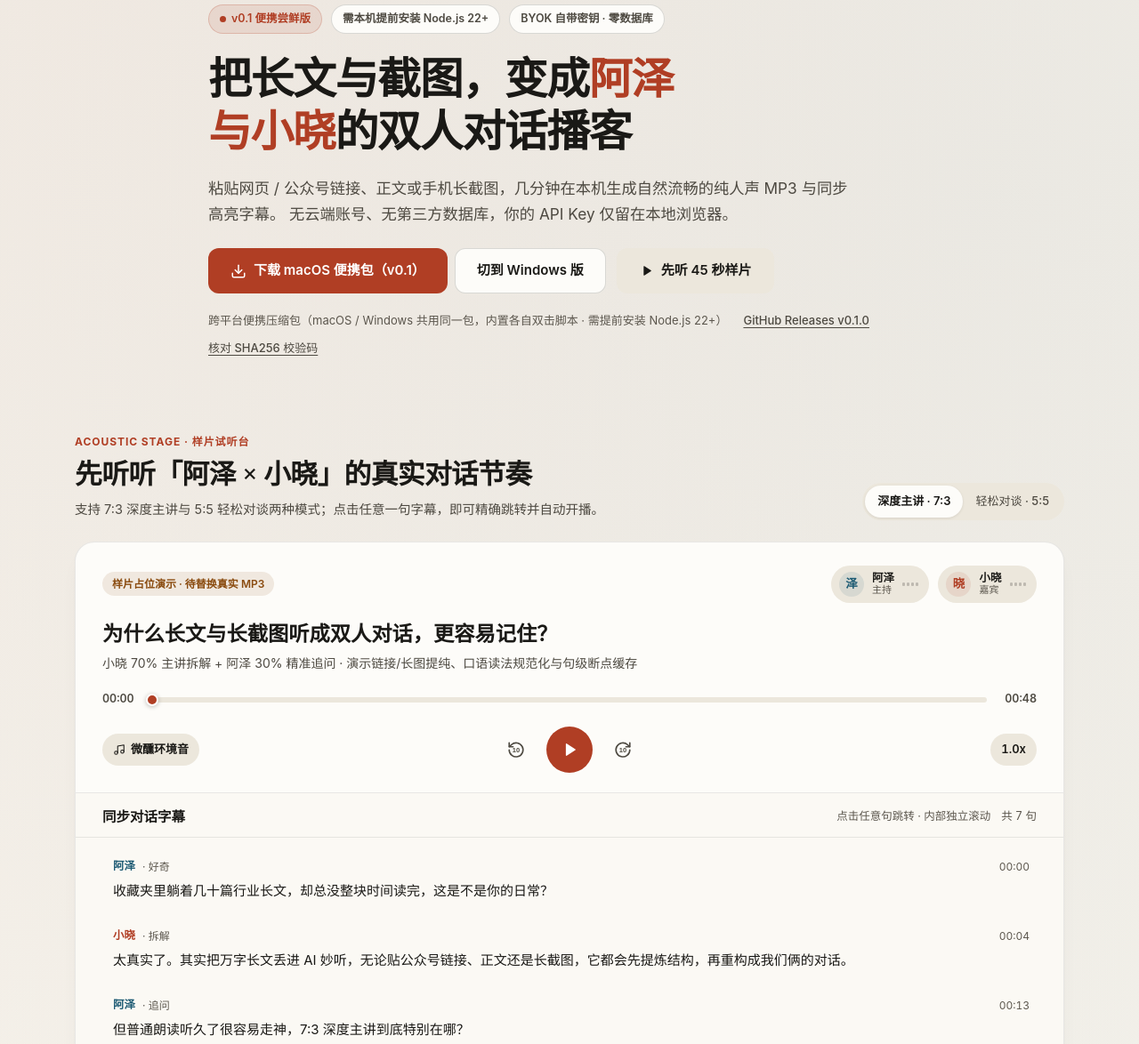
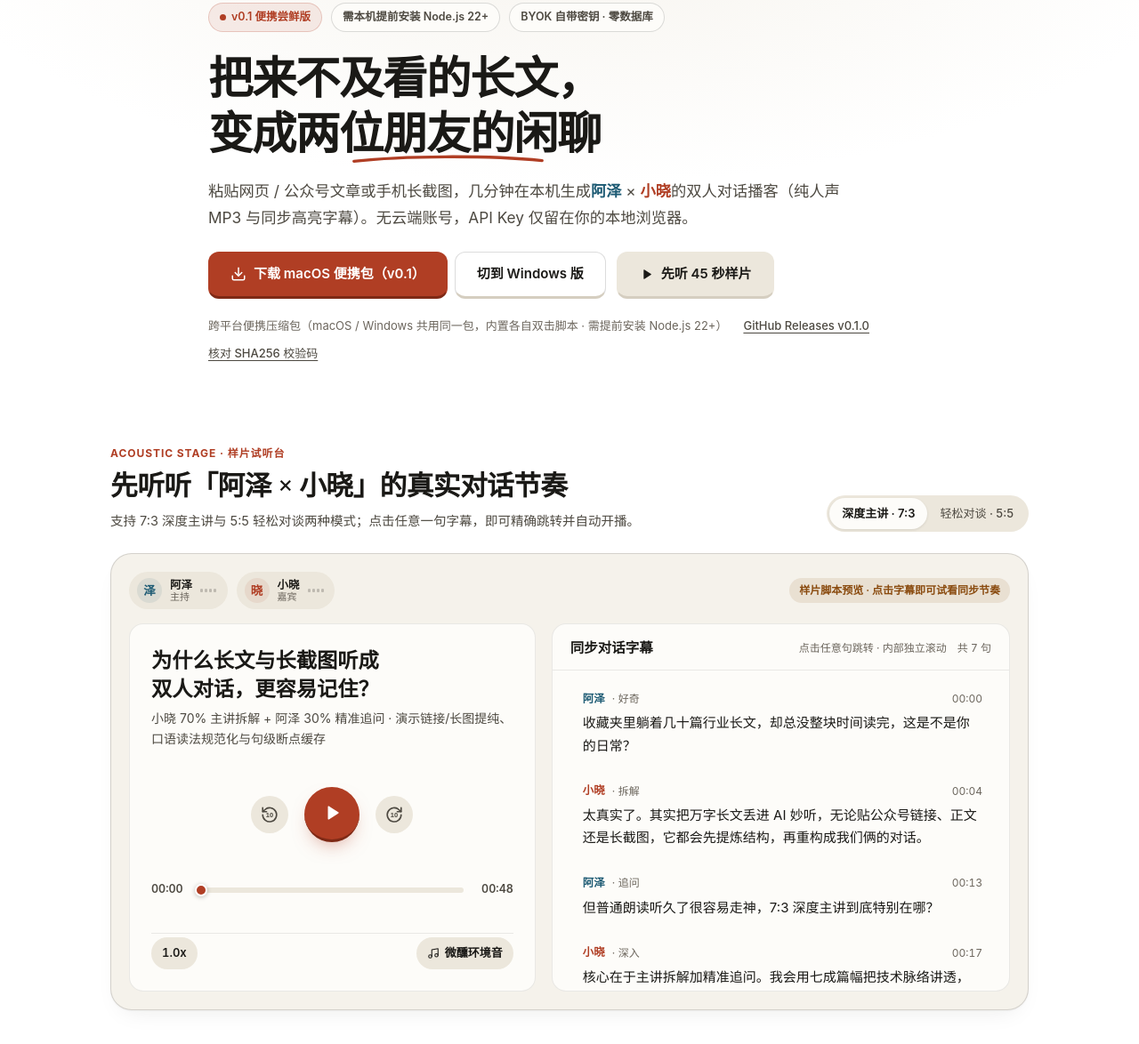
Before and after one commit to Alex-955/Podcast-Generator, a website: page website/index.html in a window 1280 px wide. Shown: the part 109-1283 px from the top of the page at 89% size. Drawn offline with Linux system fonts and the light colour scheme; no server answers.

Commit message:
polish(website): align outer-white inner-paper hierarchy, dual-column stage, and tactile buttons

```diff
--- a/website/index.html
+++ b/website/index.html
@@ -64,11 +64,13 @@
           <span class="pill-tag">BYOK 自带密钥 · 零数据库</span>
         </div>
 
-        <h1 class="hero-title">把长文与截图，变成<em>阿泽与小晓</em>的双人对话播客</h1>
+        <h1 class="hero-title">
+          把来不及看的长文，<br>
+          变成<span class="hero-underline-wrap">两位朋友的闲聊<svg class="hero-squiggle" viewBox="0 0 280 18" fill="none" aria-hidden="true"><path d="M4 12 C 74 4, 196 3, 276 11" stroke="currentColor" stroke-width="4.2" stroke-linecap="round"/></svg></span>
+        </h1>
 
         <p class="hero-subtitle">
-          粘贴网页 / 公众号链接、正文或手机长截图，几分钟在本机生成自然流畅的纯人声 MP3 与同步高亮字幕。
-          无云端账号、无第三方数据库，你的 API Key 仅留在本地浏览器。
+          粘贴网页 / 公众号文章或手机长截图，几分钟在本机生成<span class="hero-role-host">阿泽</span> × <span class="hero-role-guest">小晓</span>的双人对话播客（纯人声 MP3 与同步高亮字幕）。无云端账号，API Key 仅留在你的本地浏览器。
         </p>
 
         <div class="hero-actions">
@@ -118,10 +120,7 @@
         </div>
 
         <div class="stage-deck reveal" data-playing="false" data-speaker="none">
-          <div class="stage-top">
-            <div class="stage-status-row">
-              <span id="playerSourceBadge" class="source-badge">样片音频就绪</span>
-
+          <div class="stage-top-bar">
             <div class="speaker-pills" aria-label="双主播声部状态">
               <div id="speakerPillAze" class="speaker-pill" data-speaker="aze">
                 <span class="speaker-seal-sm">泽</span>
@@ -145,11 +144,43 @@
                 </span>
               </div>
             </div>
+
+            <span id="playerSourceBadge" class="source-badge is-demo">样片脚本预览 · 点击字幕即可试看同步节奏</span>
           </div>
 
+          <div class="stage-body">
+            <div class="stage-control-card">
               <div class="stage-ep-info">
                 <h3 id="playerEpTitle" class="stage-ep-title">正在载入样片节目…</h3>
                 <p id="playerEpSummary" class="stage-ep-summary">由阿泽与小晓双人接力拆解长文重点，带 0.36 秒句间自然停顿与同步逐句字幕。</p>
+              </div>
+
+              <div class="stage-transport">
+                <button type="button" id="btnSkipBack" class="btn-transport" title="后退 10 秒" aria-label="后退 10 秒">
+                  <svg width="24" height="24" viewBox="0 0 24 24" fill="none" aria-hidden="true">
+                    <path d="M4.2 12.2a7.8 7.8 0 1 0 2.5-5.7L4.4 8.6" stroke="currentColor" stroke-width="1.6" stroke-linecap="round" stroke-linejoin="round"/>
+                    <path d="M4.2 4.3v4.4h4.4" stroke="currentColor" stroke-width="1.6" stroke-linecap="round" stroke-linejoin="round"/>
+                    <text x="12" y="15" text-anchor="middle" fill="currentColor" font-size="7.5" font-weight="700" font-family="sans-serif">10</text>
+                  </svg>
+                </button>
+
+                <button type="button" id="btnPlayPause" class="btn-play-main" title="播放或暂停" aria-label="播放或暂停">
+                  <svg class="icon-play" width="24" height="24" viewBox="0 0 24 24" fill="currentColor" aria-hidden="true">
+                    <path d="M7.5 5.25a.75.75 0 0 1 1.14-.64l10.5 6.75a.75.75 0 0 1 0 1.28l-10.5 6.75a.75.75 0 0 1-1.14-.64V5.25z"/>
+                  </svg>
+                  <svg class="icon-pause" width="24" height="24" viewBox="0 0 24 24" fill="currentColor" aria-hidden="true">
+                    <rect x="6.5" y="5" width="3.75" height="14" rx="1.2"/>
+                    <rect x="13.75" y="5" width="3.75" height="14" rx="1.2"/>
+                  </svg>
+                </button>
+
+                <button type="button" id="btnSkipForward" class="btn-transport" title="快进 10 秒" aria-label="快进 10 秒">
+                  <svg width="24" height="24" viewBox="0 0 24 24" fill="none" aria-hidden="true">
+                    <path d="M19.8 12.2a7.8 7.8 0 1 1-2.5-5.7l2.3 2.1" stroke="currentColor" stroke-width="1.6" stroke-linecap="round" stroke-linejoin="round"/>
+                    <path d="M19.8 4.3v4.4h-4.4" stroke="currentColor" stroke-width="1.6" stroke-linecap="round" stroke-linejoin="round"/>
+                    <text x="12" y="15" text-anchor="middle" fill="currentColor" font-size="7.5" font-weight="700" font-family="sans-serif">10</text>
+                  </svg>
+                </button>
               </div>
 
               <div class="progress-row">
@@ -171,7 +202,7 @@
               </div>
 
               <div class="stage-controls">
-              <div class="stage-controls-left">
+                <button type="button" id="btnSpeed" class="btn-chip-control" title="切换播放倍速" aria-label="切换播放倍速">1.0x</button>
                 <button type="button" id="btnAmbient" class="btn-chip-control" aria-pressed="false" title="开启或关闭暖调微醺背景音乐">
                   <svg width="14" height="14" viewBox="0 0 24 24" fill="none" stroke="currentColor" stroke-width="1.8" stroke-linecap="round" stroke-linejoin="round" aria-hidden="true">
                     <path d="M9 18V5l12-2v13"/>
@@ -180,39 +211,6 @@
                   </svg>
                   <span>微醺环境音</span>
                 </button>
-              </div>
-
-              <div class="stage-transport">
-                <button type="button" id="btnSkipBack" class="btn-transport" title="后退 10 秒" aria-label="后退 10 秒">
-                  <svg width="24" height="24" viewBox="0 0 24 24" fill="none" aria-hidden="true">
-                    <path d="M4.2 12.2a7.8 7.8 0 1 0 2.5-5.7L4.4 8.6" stroke="currentColor" stroke-width="1.6" stroke-linecap="round" stroke-linejoin="round"/>
-                    <path d="M4.2 4.3v4.4h4.4" stroke="currentColor" stroke-width="1.6" stroke-linecap="round" stroke-linejoin="round"/>
-                    <text x="12" y="15" text-anchor="middle" fill="currentColor" font-size="7.5" font-weight="700" font-family="sans-serif">10</text>
-                  </svg>
-                </button>
-
-                <button type="button" id="btnPlayPause" class="btn-play-main" title="播放或暂停" aria-label="播放或暂停">
-                  <svg class="icon-play" width="22" height="22" viewBox="0 0 24 24" fill="currentColor" aria-hidden="true">
-                    <path d="M7.5 5.25a.75.75 0 0 1 1.14-.64l10.5 6.75a.75.75 0 0 1 0 1.28l-10.5 6.75a.75.75 0 0 1-1.14-.64V5.25z"/>
-                  </svg>
-                  <svg class="icon-pause" width="22" height="22" viewBox="0 0 24 24" fill="currentColor" aria-hidden="true">
-                    <rect x="6.5" y="5" width="3.75" height="14" rx="1.2"/>
-                    <rect x="13.75" y="5" width="3.75" height="14" rx="1.2"/>
-                  </svg>
-                </button>
-
-                <button type="button" id="btnSkipForward" class="btn-transport" title="快进 10 秒" aria-label="快进 10 秒">
-                  <svg width="24" height="24" viewBox="0 0 24 24" fill="none" aria-hidden="true">
-                    <path d="M19.8 12.2a7.8 7.8 0 1 1-2.5-5.7l2.3 2.1" stroke="currentColor" stroke-width="1.6" stroke-linecap="round" stroke-linejoin="round"/>
-                    <path d="M19.8 4.3v4.4h-4.4" stroke="currentColor" stroke-width="1.6" stroke-linecap="round" stroke-linejoin="round"/>
-                    <text x="12" y="15" text-anchor="middle" fill="currentColor" font-size="7.5" font-weight="700" font-family="sans-serif">10</text>
-                  </svg>
-                </button>
-              </div>
-
-              <div class="stage-controls-right">
-                <button type="button" id="btnSpeed" class="btn-chip-control" title="切换播放倍速" aria-label="切换播放倍速">1.0x</button>
-              </div>
               </div>
             </div>
 
@@ -225,6 +223,7 @@
                 </div>
               </div>
               <div id="transcriptList" class="transcript-list" role="region" aria-label="双人对话同步字幕"></div>
+            </div>
           </div>
         </div>
       </div>
@@ -341,7 +340,7 @@
             <div>
               <span class="bento-tag">BYOK 自带密钥生态</span>
               <h3 class="bento-title">大模型与语音随你搭配，不绑死任何一家</h3>
-              <p class="bento-desc">支持主流 OpenAI 兼容剧本模型（含长图识字）与三套语音合成底座，点击下方芯片查看搭配建议：</p>
+              <p class="bento-desc">支持主流 OpenAI 兼容剧本模型（含长图识字）与三套语音合成底座，点选芯片查看搭配建议。</p>
             </div>
 
             <div class="byok-groups">
@@ -377,7 +376,7 @@
     </section>
 
     <!-- 3 步本机上手指南 #onboarding -->
-    <section class="section-block" id="onboarding" aria-labelledby="onboardingHeading">
+    <section class="section-block section-band" id="onboarding" aria-labelledby="onboardingHeading">
       <div class="container">
         <div class="section-header reveal">
           <div>
@@ -470,7 +469,7 @@
           <div>
             <span class="section-eyebrow">PRIVACY &amp; ROADMAP · 隐私边界与演进路线</span>
             <h2 id="roadmapHeading" class="section-title">纯本机可审计架构，每一步规划都透明写清</h2>
-            <p class="section-desc">所有个人密钥与生成成品都留在你自己的电脑里，我们也坦诚列出当前 v0.1 边界与未来客户端演进方向。</p>
+            <p class="section-desc">所有密钥与音频均留在你的电脑里，我们也坦诚列出当前 v0.1 边界与后续演进方向。</p>
           </div>
         </div>
 
@@ -520,7 +519,7 @@
             <h3>移动端与多端联动</h3>
             <ul class="roadmap-list">
               <li>Android 纯端侧离线版（支持后台与锁屏播放控制）</li>
-              <li>可选局域网同 Wi-Fi 手机随身听（连接桌面历史节目）</li>
+              <li>扩展更多 OpenAI 兼容语音供应商与自定义音频导出</li>
               <li>视桌面与安卓反馈再启动 iOS / 鸿蒙适配</li>
             </ul>
           </article>
--- a/website/scripts/player.js
+++ b/website/scripts/player.js
@@ -525,10 +525,10 @@
     if (!dom.sourceBadge) return;
     if (mode === 'audio') {
       dom.sourceBadge.classList.remove('is-demo');
-      dom.sourceBadge.textContent = '真实样片音频 · MP3';
+      dom.sourceBadge.textContent = '真实播客样片 · 纯人声输出';
     } else {
       dom.sourceBadge.classList.add('is-demo');
-      dom.sourceBadge.textContent = '样片占位演示 · 待替换真实 MP3';
+      dom.sourceBadge.textContent = '样片脚本预览 · 点击字幕即可试看同步节奏';
     }
   }
 
--- a/website/styles/main.css
+++ b/website/styles/main.css
@@ -24,9 +24,9 @@ body {
 
 body {
   overflow-x: clip;
+  background-color: var(--bg-canvas);
   background-image:
-    radial-gradient(circle at 12% 0%, rgba(176, 62, 36, 0.045), transparent 42%),
-    radial-gradient(circle at 88% 8%, rgba(28, 90, 115, 0.045), transparent 40%);
+    radial-gradient(ellipse 80% 440px at 50% 0%, rgba(245, 242, 235, 0.9), transparent 72%);
 }
 
 button,
@@ -102,11 +102,11 @@ body.modal-open {
   font-weight: 600;
   text-decoration: none;
   white-space: nowrap;
-  transition: transform 180ms var(--ease-snap), background-color 180ms ease, border-color 180ms ease, box-shadow 180ms ease, color 180ms ease;
+  transition: transform 180ms var(--ease-snap), background-color 180ms ease, border-color 180ms ease, border-bottom-width 120ms ease, box-shadow 180ms ease, color 180ms ease;
 }
 
 .btn:active:not(:disabled) {
-  transform: scale(0.97);
+  transform: translateY(2px);
 }
 
 .btn:focus-visible,
@@ -138,33 +138,68 @@ body.modal-open {
 .btn-primary {
   background: var(--accent);
   color: #FFFFFF;
+  border-bottom: 3px solid var(--accent-edge);
+}
+
+.btn-primary.btn-sm {
+  border-bottom-width: 2px;
 }
 
 .btn-primary:hover:not(:disabled) {
   background: var(--accent-hover);
-  transform: translateY(-1px);
-  box-shadow: 0 8px 18px -6px rgba(176, 62, 36, 0.45);
+  transform: translateY(-2px);
+  box-shadow: 0 8px 18px -6px rgba(176, 62, 36, 0.42);
+}
+
+.btn-primary:active:not(:disabled) {
+  transform: translateY(2px);
+  border-bottom-width: 1px;
+  box-shadow: none;
 }
 
 .btn-subtle {
   background: var(--bg-subtle);
   color: var(--ink-primary);
+  border-bottom: 3px solid var(--outline-edge);
+}
+
+.btn-subtle.btn-sm {
+  border-bottom-width: 2px;
 }
 
 .btn-subtle:hover:not(:disabled) {
   background: var(--bg-subtle-hover);
+  transform: translateY(-1px);
+}
+
+.btn-subtle:active:not(:disabled) {
+  transform: translateY(2px);
+  border-bottom-width: 1px;
 }
 
 .btn-outline {
-  background: var(--bg-surface);
+  background: #FFFFFF;
   border-color: var(--hairline-strong);
-  color: var(--ink-primary);
+  border-bottom: 3px solid var(--outline-edge);
+  color: var(--ink-primary);
+}
+
+.btn-outline.btn-sm {
+  border-bottom-width: 2px;
 }
 
 .btn-outline:hover:not(:disabled) {
-  background: #FFFFFF;
-  border-color: rgba(26, 25, 22, 0.30);
-  transform: translateY(-1px);
+  background: var(--bg-paper-inner);
+  border-color: rgba(26, 25, 22, 0.28);
+  border-bottom-color: var(--outline-edge);
+  transform: translateY(-2px);
+  box-shadow: 0 6px 14px -8px rgba(26, 25, 22, 0.16);
+}
+
+.btn-outline:active:not(:disabled) {
+  transform: translateY(2px);
+  border-bottom-width: 1px;
+  box-shadow: none;
 }
 
 .btn-ghost {
@@ -227,7 +262,7 @@ body.modal-open {
   top: 0;
   z-index: 40;
   height: var(--nav-height);
-  background: rgba(245, 242, 235, 0.88);
+  background: rgba(255, 255, 255, 0.86);
   backdrop-filter: blur(14px);
   -webkit-backdrop-filter: blur(14px);
   border-bottom: 1px solid var(--hairline);
@@ -235,8 +270,8 @@ body.modal-open {
 }
 
 .topbar.is-scrolled {
-  background: rgba(245, 242, 235, 0.96);
-  box-shadow: 0 6px 20px -12px rgba(26, 25, 22, 0.16);
+  background: rgba(255, 255, 255, 0.96);
+  box-shadow: 0 6px 20px -12px rgba(26, 25, 22, 0.14);
 }
 
 .topbar-inner {
@@ -361,17 +396,57 @@ body.modal-open {
 .hero-title {
   margin: 0;
   font-family: var(--font-serif);
-  font-size: clamp(2rem, 4.4vw, 3.25rem);
+  font-size: clamp(2.1rem, 4.5vw, 3.35rem);
   font-weight: 700;
-  line-height: 1.22;
+  line-height: 1.24;
   letter-spacing: -0.025em;
   color: var(--ink-primary);
-  text-wrap: balance;
 }
 
 .hero-title em {
   font-style: normal;
   color: var(--accent);
+}
+
+.hero-underline-wrap {
+  position: relative;
+  display: inline-block;
+  color: var(--ink-primary);
+  z-index: 1;
+}
+
+.hero-squiggle {
+  position: absolute;
+  left: -2px;
+  right: -2px;
+  bottom: -6px;
+  width: calc(100% + 4px);
+  height: 14px;
+  color: var(--accent);
+  pointer-events: none;
+  z-index: -1;
+}
+
+.hero-squiggle path {
+  stroke-dasharray: 300;
+  stroke-dashoffset: 300;
+  animation: squiggleDraw 950ms var(--ease-glide) 180ms forwards;
+}
+
+@keyframes squiggleDraw {
+  to {
+    stroke-dashoffset: 0;
+  }
+}
+
+.hero-role-host {
+  font-weight: 700;
+  color: var(--host);
+}
+
+.hero-role-guest {
+  font-weight: 700;
+  color: var(--guest);
 }
 
 .hero-subtitle {
@@ -423,7 +498,13 @@ body.modal-open {
 
 /* 通用区块头 */
 .section-block {
-  padding: 44px 0;
+  padding: 52px 0;
+}
+
+.section-band {
+  background: var(--bg-band);
+  border-top: 1px solid var(--hairline);
+  border-bottom: 1px solid var(--hairline);
 }
 
 .section-header {
@@ -464,27 +545,39 @@ body.modal-open {
 
 /* 暖纸放音台 #stage */
 .stage-deck {
-  background: var(--bg-surface);
-  border: 1px solid var(--hairline);
-  border-radius: var(--radius-xl);
+  background: var(--bg-paper);
+  border: 1px solid var(--hairline-strong);
+  border-radius: 24px;
   box-shadow: var(--shadow-sheet);
-  overflow: hidden;
-}
-
-.stage-top {
-  padding: 26px 30px 22px;
-  border-bottom: 1px solid var(--hairline);
-  display: flex;
-  flex-direction: column;
-  gap: 18px;
-}
-
-.stage-status-row {
+  padding: 20px;
+}
+
+.stage-top-bar {
   display: flex;
   align-items: center;
   justify-content: space-between;
   flex-wrap: wrap;
-  gap: 14px;
+  gap: 12px;
+  margin-bottom: 16px;
+}
+
+.stage-body {
+  display: grid;
+  grid-template-columns: 0.94fr 1.06fr;
+  gap: 18px;
+  align-items: stretch;
+}
+
+.stage-control-card {
+  background: var(--bg-paper-inner);
+  border: 1px solid var(--hairline);
+  border-radius: var(--radius-lg);
+  padding: 24px;
+  display: flex;
+  flex-direction: column;
+  justify-content: space-between;
+  gap: 20px;
+  min-width: 0;
 }
 
 .source-badge {
@@ -744,38 +837,29 @@ body.modal-open {
 
 /* 播控条 */
 .stage-controls {
-  display: grid;
-  grid-template-columns: 1fr auto 1fr;
-  align-items: center;
-  gap: 12px;
-}
-
-.stage-controls-left {
-  display: flex;
-  align-items: center;
-  gap: 8px;
+  display: flex;
+  align-items: center;
+  justify-content: space-between;
+  flex-wrap: wrap;
+  gap: 10px;
+  padding-top: 4px;
+  border-top: 1px solid var(--hairline);
 }
 
 .stage-transport {
   display: flex;
   align-items: center;
   justify-content: center;
-  gap: 14px;
-}
-
-.stage-controls-right {
-  display: flex;
-  align-items: center;
-  justify-content: flex-end;
-  gap: 8px;
+  gap: 18px;
+  padding: 6px 0;
 }
 
 .btn-transport {
-  width: 40px;
-  height: 40px;
+  width: 42px;
+  height: 42px;
   border: 0;
   border-radius: 50%;
-  background: transparent;
+  background: var(--bg-subtle);
   color: var(--ink-secondary);
   display: inline-flex;
   align-items: center;
@@ -784,7 +868,7 @@ body.modal-open {
 }
 
 .btn-transport:hover {
-  background: var(--bg-subtle);
+  background: var(--bg-subtle-hover);
   color: var(--ink-primary);
 }
 
@@ -794,26 +878,30 @@ body.modal-open {
 
 .btn-play-main {
   position: relative;
-  width: 52px;
-  height: 52px;
+  width: 62px;
+  height: 62px;
   border: 0;
+  border-bottom: 3px solid var(--accent-edge);
   border-radius: 50%;
   background: var(--accent);
   color: #FFFFFF;
   display: inline-flex;
   align-items: center;
   justify-content: center;
-  transition: transform 200ms var(--ease-snap), background-color 180ms ease, box-shadow 200ms ease;
+  box-shadow: 0 10px 22px -10px rgba(176, 62, 36, 0.55);
+  transition: transform 200ms var(--ease-snap), background-color 180ms ease, box-shadow 200ms ease, border-bottom-width 120ms ease;
 }
 
 .btn-play-main:hover {
   background: var(--accent-hover);
-  transform: scale(1.05);
-  box-shadow: 0 8px 20px -6px rgba(176, 62, 36, 0.48);
+  transform: translateY(-2px);
+  box-shadow: 0 12px 24px -8px rgba(176, 62, 36, 0.62);
 }
 
 .btn-play-main:active {
-  transform: scale(0.94);
+  transform: translateY(2px);
+  border-bottom-width: 1px;
+  box-shadow: none;
 }
 
 .btn-play-main .icon-play,
@@ -872,11 +960,17 @@ body.modal-open {
 
 /* 同步字幕区 */
 .transcript-wrap {
-  background: rgba(245, 242, 235, 0.35);
+  background: var(--bg-paper-inner);
+  border: 1px solid var(--hairline);
+  border-radius: var(--radius-lg);
+  display: flex;
+  flex-direction: column;
+  overflow: hidden;
+  min-width: 0;
 }
 
 .transcript-head {
-  padding: 14px 30px 10px;
+  padding: 14px 20px 11px;
   display: flex;
   flex-wrap: wrap;
   align-items: center;
@@ -899,7 +993,7 @@ body.modal-open {
   flex-wrap: wrap;
   align-items: center;
   gap: 6px 12px;
-  font-size: 12.5px;
+  font-size: 12px;
   color: var(--ink-muted);
   font-variant-numeric: tabular-nums;
 }
@@ -909,9 +1003,9 @@ body.modal-open {
 }
 
 .transcript-list {
-  max-height: 416px;
+  max-height: 360px;
   overflow-y: auto;
-  padding: 10px 22px 20px;
+  padding: 10px 14px 18px;
   display: flex;
   flex-direction: column;
   gap: 4px;
@@ -1015,7 +1109,7 @@ body.modal-open {
 }
 
 .bento-card {
-  background: var(--bg-surface);
+  background: var(--bg-card);
   border: 1px solid var(--hairline);
   border-radius: var(--radius-lg);
   padding: 24px;
@@ -1623,8 +1717,8 @@ body.modal-open {
 /* 收口 CTA */
 .closing-cta {
   padding: 36px 32px;
-  background: var(--bg-surface);
-  border: 1px solid var(--hairline);
+  background: var(--bg-paper);
+  border: 1px solid var(--hairline-strong);
   border-radius: var(--radius-xl);
   box-shadow: var(--shadow-sheet);
   display: flex;
@@ -1714,7 +1808,7 @@ body.modal-open {
   position: relative;
   z-index: 1;
   width: 100%;
-  max-width: 560px;
+  max-width: 580px;
   max-height: calc(100dvh - 32px);
   overflow-y: auto;
   background: var(--bg-surface);
@@ -1853,9 +1947,13 @@ body.modal-open {
 .sha-code {
   display: block;
   font-family: var(--font-mono);
-  font-size: 12px;
+  font-size: 11.5px;
+  letter-spacing: -0.01em;
   line-height: 1.5;
-  word-break: break-all;
+  white-space: nowrap;
+  overflow-x: auto;
+  word-break: normal;
+  overflow-wrap: normal;
   background: var(--bg-surface);
   padding: 8px 10px;
   border-radius: var(--radius-sm);
@@ -1918,8 +2016,8 @@ body.modal-open {
 
 /* 平板与窄桌面断点 */
 @media (max-width: 960px) {
-  .topbar-nav {
-    display: none;
+  .stage-body {
+    grid-template-columns: minmax(0, 1fr);
   }
 
   .bento-span-7,
@@ -1943,6 +2041,12 @@ body.modal-open {
   }
 }
 
+@media (max-width: 820px) {
+  .topbar-nav {
+    display: none;
+  }
+}
+
 /* 手机断点（含 #copySiteUrlBtn 显隐规则） */
 @media (max-width: 768px) {
   .container {
@@ -1958,11 +2062,16 @@ body.modal-open {
   }
 
   .section-block {
-    padding: 30px 0;
-  }
-
-  .stage-top {
-    padding: 18px 16px 16px;
+    padding: 34px 0;
+  }
+
+  .stage-deck {
+    padding: 14px;
+    border-radius: var(--radius-lg);
+  }
+
+  .stage-control-card {
+    padding: 18px 16px;
   }
 
   .transcript-head {
@@ -1971,7 +2080,7 @@ body.modal-open {
 
   .transcript-list {
     padding: 8px 10px 16px;
-    max-height: 360px;
+    max-height: 340px;
   }
 
   .stage-controls {
@@ -2052,6 +2161,11 @@ body.modal-open {
 @media (prefers-reduced-motion: reduce) {
   html {
     scroll-behavior: auto;
+  }
+
+  .hero-squiggle path {
+    stroke-dashoffset: 0;
+    animation: none;
   }
 
   *,
--- a/website/styles/tokens.css
+++ b/website/styles/tokens.css
@@ -1,6 +1,10 @@
 :root {
-  /* 暖纸色调色板（与 AI 妙听桌面工作台保持一致） */
-  --bg-canvas: #F5F2EB;
+  /* 外白内暖调色板（通透纯白主画布衬暖纸放音台） */
+  --bg-canvas: #FFFFFF;
+  --bg-band: #FAFAF8;
+  --bg-card: #F7F6F2;
+  --bg-paper: #F5F2EB;
+  --bg-paper-inner: #FDFCF9;
   --bg-surface: #FDFCF9;
   --bg-subtle: #ECE7DC;
   --bg-subtle-hover: #E3DDD0;
@@ -9,21 +13,23 @@
   /* 墨色文字层级 */
   --ink-primary: #1A1916;
   --ink-secondary: #4D4941;
-  --ink-muted: #5C574E;
+  --ink-muted: #6C665D;
 
-  /* 极细发丝分割线 */
-  --hairline: rgba(26, 25, 22, 0.09);
-  --hairline-strong: rgba(26, 25, 22, 0.16);
+  /* 极细发丝分割线与立体底边 */
+  --hairline: rgba(26, 25, 22, 0.085);
+  --hairline-strong: rgba(26, 25, 22, 0.15);
+  --outline-edge: #D5CEC0;
 
   /* 品牌朱砂主色与双主播声部色 */
   --accent: #B03E24;
   --accent-hover: #96321B;
-  --accent-soft: rgba(176, 62, 36, 0.10);
+  --accent-edge: #7E2915;
+  --accent-soft: rgba(176, 62, 36, 0.09);
 
   --host: #1C5A73;
-  --host-soft: rgba(28, 90, 115, 0.10);
+  --host-soft: rgba(28, 90, 115, 0.09);
   --guest: #B03E24;
-  --guest-soft: rgba(176, 62, 36, 0.10);
+  --guest-soft: rgba(176, 62, 36, 0.09);
 
   /* 语义状态色 */
   --ok: #1B5E42;
@@ -39,8 +45,8 @@
   --font-mono: ui-monospace, "SFMono-Regular", Menlo, Monaco, Consolas, "Liberation Mono", monospace;
 
   /* 布局与间距 */
-  --container-max: 1160px;
-  --nav-height: 62px;
+  --container-max: 1080px;
+  --nav-height: 60px;
 
   /* 圆角规范 */
   --radius-sm: 8px;
```
Lines whose indentation alone changed are shown as unchanged.
